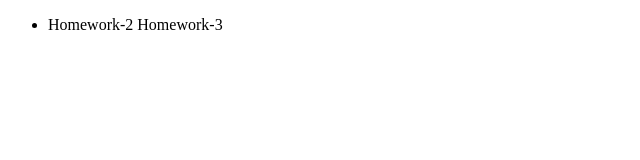
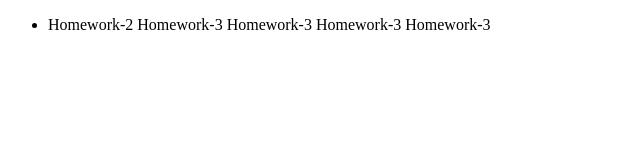
Before and after one commit to anatolyeviich/test, a plain HTML site: page index.html in a window 1280 px wide. Shown: the whole page, without its empty margins (0-640 px from the left). Drawn offline with Linux system fonts and the light colour scheme.

Commit message:
coomit iwdgchke2j

```diff
--- a/index.html
+++ b/index.html
@@ -12,6 +12,9 @@
       <li>
         <span>Homework-2</span>
         <span>Homework-3</span>
+        <span>Homework-3</span>
+        <span>Homework-3</span>
+        <span>Homework-3</span>
       </li>
     </ul>
   </div>
--- /dev/null
+++ b/style.scss
@@ -0,0 +1,3 @@
+.ercoijh42e {
+  font-size: 16px;
+}
```
